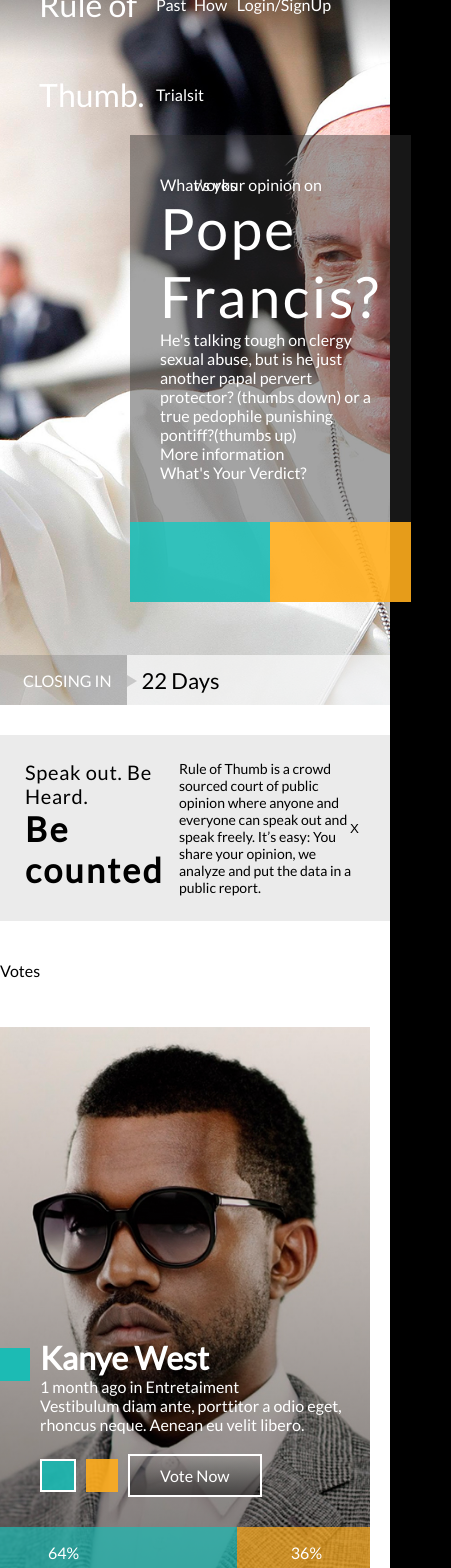
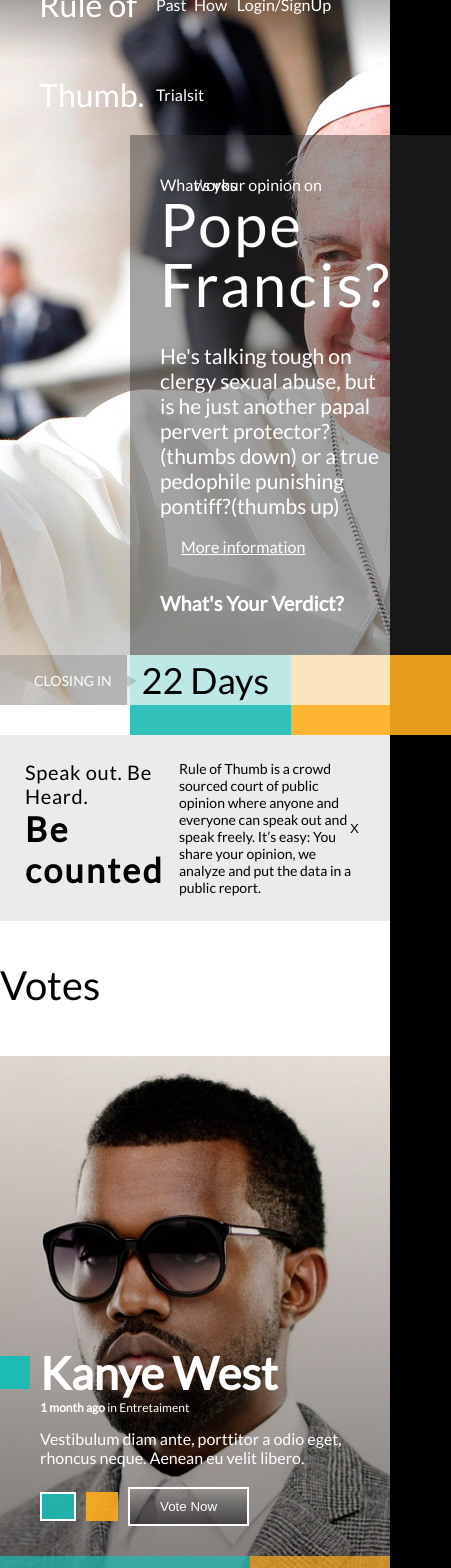
Before and after one commit to seballos/rule-of-thumbs, a React app: page / in a window 390 px wide. Shown: the part 40-1608 px from the top of the page, 451 px wide, since content can reach past the window. Built offline with nearby package versions, Linux system fonts and the light colour scheme.

Commit message:
[#2] Create layout * Finish Desktop * Start mobile

```diff
--- a/src/components/AddName/AddName.jsx
+++ b/src/components/AddName/AddName.jsx
@@ -7,7 +7,7 @@
   <div className="add-name">
     <div className="add-name__background" style={{ backgroundImage: `url('${IMAGE}')` }}>
       <div className="add-name__overlay">
-        <p>Is there anyone else you would want to add?</p>
+        <p className="add-name__title">Is there anyone else you would want to add?</p>
         <button className="add-name__button">Submit a Name</button>
       </div>
     </div>
--- a/src/components/AddName/AddName.scss
+++ b/src/components/AddName/AddName.scss
@@ -16,9 +16,22 @@
     justify-content: space-between;
   }
 
+  &__title {
+    font-size: 30px;
+
+    @include respond-to('small') {
+      font-size: 22px;
+    }
+  }
+
   &__button {
     @include naked-button;
     border: 2px solid black;
+    font-size: 20px;
     padding: 15px 35px;
+
+    @include respond-to('small') {
+      font-size: 14px;
+    }
   }
 }
--- a/src/components/Footer/Footer.scss
+++ b/src/components/Footer/Footer.scss
@@ -1,8 +1,11 @@
+@import '../../styles/partials/mixins';
+
 .footer {
   align-items: center;
   border-top: 1px dotted black;
   color: #333;
   display: flex;
+  flex-wrap: wrap;
   height: 90px;
   justify-content: space-between;
   font-size: 12px;
@@ -23,4 +26,8 @@
     height: 25px;
     width: 25px;
   }
+
+  @include respond-to('small') {
+    justify-content: space-evenly;
+  }
 }
--- a/src/components/Hero/Hero.scss
+++ b/src/components/Hero/Hero.scss
@@ -37,6 +37,7 @@
     &__in {
       background: $closing-in-bg-color;
       flex: 1 1 31%;
+      font-size: 14px;
       justify-content: flex-end;
       padding-right: 15px;
       text-transform: uppercase;
@@ -46,7 +47,7 @@
       background: rgba(251, 251, 251, 0.7);
       color: black;
       flex: 1 1 69%;
-      font-size: 22px;
+      font-size: 36px;
       padding-left: 15px;
       position: relative;
 
--- a/src/components/Opinion/Opinion.jsx
+++ b/src/components/Opinion/Opinion.jsx
@@ -2,21 +2,30 @@
 
 import './Opinion.scss'
 import ThumbButton from '../ThumbButton/ThumbButton'
+import Icon from '../Icon/Icon'
 
 const Opinion = () => (
   <div className="opinion">
     <article className="opinion__content">
       <p>
         What's your opinion on</p>
-      <span className="opinion__personality">Pope Francis?</span>
-      <p>
+      <p className="opinion__name">Pope Francis?</p>
+      <p className="opinion__description">
         He's talking tough on clergy sexual abuse,
         but is he just another papal pervert protector?
         (thumbs down) or a true pedophile punishing pontiff?(thumbs up)
-    </p>
-      <a>More information</a>
-      <p>What's Your Verdict?</p>
+      </p>
+      <a
+        href="https://en.wikipedia.org/wiki/Pope_Francis"
+        target="_blank"
+        rel="noopener noreferrer"
+        className="opinion__link"
+      >
+        <Icon name="#wiki" className="opinion__icon"/>More information
+      </a>
+      <p className="opinion__verdict">What's Your Verdict?</p>
     </article>
+    {/*<div className="opinion__bgblur" />*/}
     <div className="opinion__actions">
       <ThumbButton type="up" size="large" />
       <ThumbButton type="down" size="large" />
--- a/src/components/Opinion/Opinion.scss
+++ b/src/components/Opinion/Opinion.scss
@@ -1,3 +1,5 @@
+@import '../../styles/partials/mixins';
+
 .opinion {
   left: 130px;
   max-width: 500px;
@@ -8,16 +10,54 @@
   &__content {
     background: rgba(51, 51, 51, 0.45);
     color: white;
-//    filter: blur(4px);
-    padding: 40px 30px;
+    padding: 40px 60px 40px 30px;
+    position: relative;
   }
 
   &__actions {
     display: flex;
   }
 
-  &__personality {
-    font-size: 57px;
+  .hero__background &__bgblur {
+    background: inherit;
+    filter: blur(4px);
+    left: 0;
+    height: 745px;
+    position: absolute;
+    top: 0;
+    width: 100vw;
+    z-index: -1;
+  }
+
+  &__icon {
+    height: 16px;
+    margin-right: 5px;
+    width: 16px;
+    vertical-align: bottom;
+  }
+
+  & &__name {
+    font-size: 60px;
     letter-spacing: 2.4px;
+    line-height: 1;
+    margin-bottom: 29px;
+  }
+
+  & &__description {
+    font-size: 21px;
+    margin-bottom: 19px;
+  }
+
+  & &__link {
+    @include lato-link {
+      color: inherit;
+      text-decoration: underline;
+    }
+  }
+
+  & &__verdict {
+    font-size: 20px;
+    font-weight: bold;
+    margin-top: 35px;
   }
 }
--- a/src/components/Trials/Trial.jsx
+++ b/src/components/Trials/Trial.jsx
@@ -21,12 +21,12 @@
               </div>
               <div className="trial__bio">
                 <h1 className="trial__bio__name">{name}</h1>
-                <p><TimeAgo date={trialDate} /> in {category}</p>
+                <p className="trial__bio__date"><TimeAgo date={trialDate} className="trial__bio__ago"/> in {category}</p>
                 <p>{description}</p>
                 <div className="trial__actions">
                   <ThumbButton className="trial__actions__button trial__actions__button--up" type="up" size="small" />
                   <ThumbButton className="trial__actions__button" type="down" size="small" />
-                  <div className="trial__vote-now">Vote Now</div>
+                  <button className="trial__vote-now">Vote Now</button>
                 </div>
               </div>
             </div>
--- a/src/components/Trials/Trials.scss
+++ b/src/components/Trials/Trials.scss
@@ -8,6 +8,8 @@
 
   &__votes {
     display: inline-block;
+    font-size: 40px;
+    font-weight: lighter;
     margin-bottom: 27px;
   }
 
@@ -61,8 +63,11 @@
     }
 
     &__vote-now {
+      @include naked-button;
+
       background: linear-gradient(transparent, rgba(0, 0, 0, 0.5));
       border: 2px solid white;
+      color: white;
       padding: 10px 30px;
     }
 
@@ -87,8 +92,20 @@
     }
 
     &__bio {
+      padding-right: 10%;
+
       &__name {
+        font-size: 45px;
         margin: 0;
+      }
+
+      &__date {
+        font-size: 12px;
+        margin-bottom: 14px;
+      }
+
+      &__ago {
+        font-weight: bold;
       }
     }
 
@@ -116,10 +133,21 @@
 
     &:nth-child(even) {
       margin-left: 20px;
+      @include respond-to('small') {
+        margin-left: 0;
+      }
     }
 
     &:nth-child(odd) {
       margin-right: 20px;
+
+      @include respond-to('small') {
+        margin-right: 0;
+      }
+    }
+
+    @include respond-to('small') {
+      flex-basis: 100%;
     }
   }
 }
--- a/src/styles/partials/_mixins.scss
+++ b/src/styles/partials/_mixins.scss
@@ -25,3 +25,21 @@
   top: 0px;
   z-index: 0;
 }
+
+$breakpoints: (
+  'small':  767px,
+  'medium': 992px,
+  'large':  1200px
+) !default;
+
+@mixin respond-to($breakpoint) {
+  @if map-has-key($breakpoints, $breakpoint) {
+    @media (max-width: map-get($breakpoints, $breakpoint)) {
+      @content;
+    }
+  }
+  @else {
+    @warn "Unfortunately, no value could be retrieved from `#{$breakpoint}`. "
+        + "Available breakpoints are: #{map-keys($breakpoints)}.";
+  }
+}
```
Also changed, not shown: src/vendor/sprite.svg.
